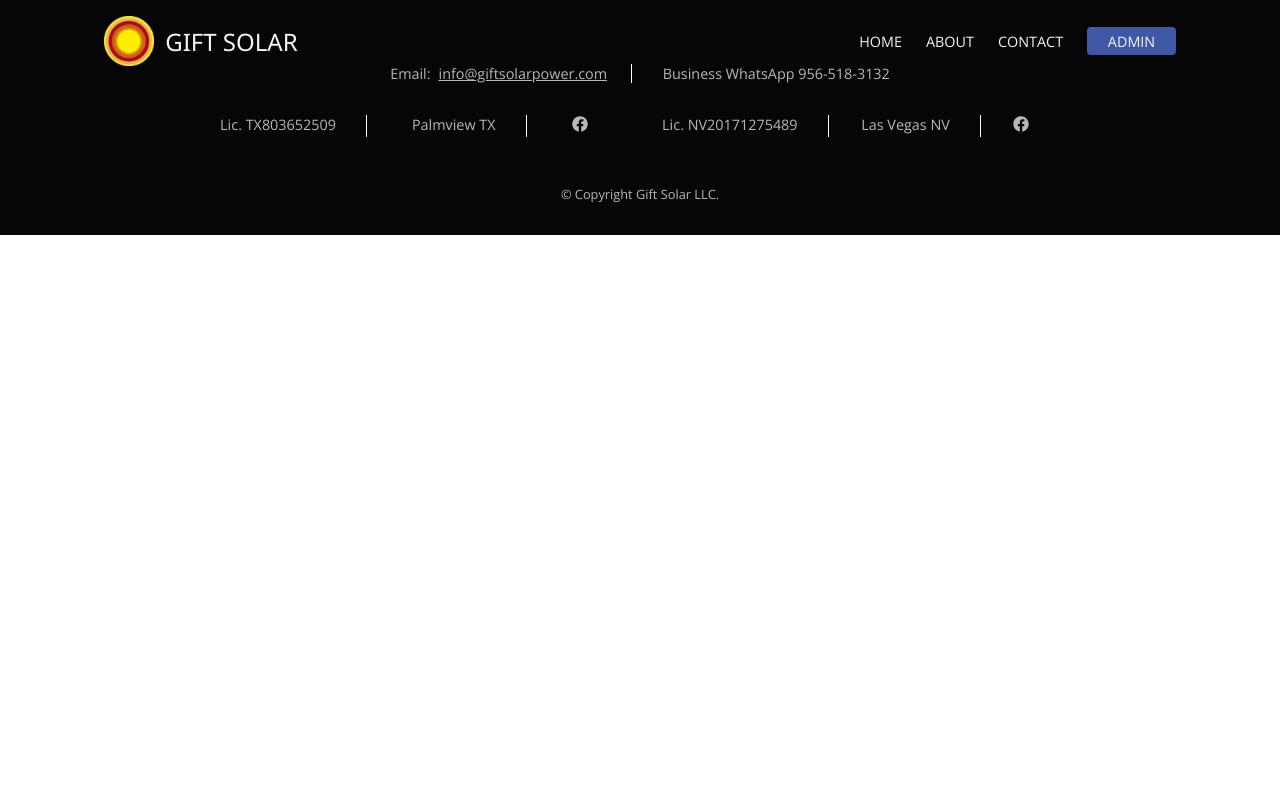
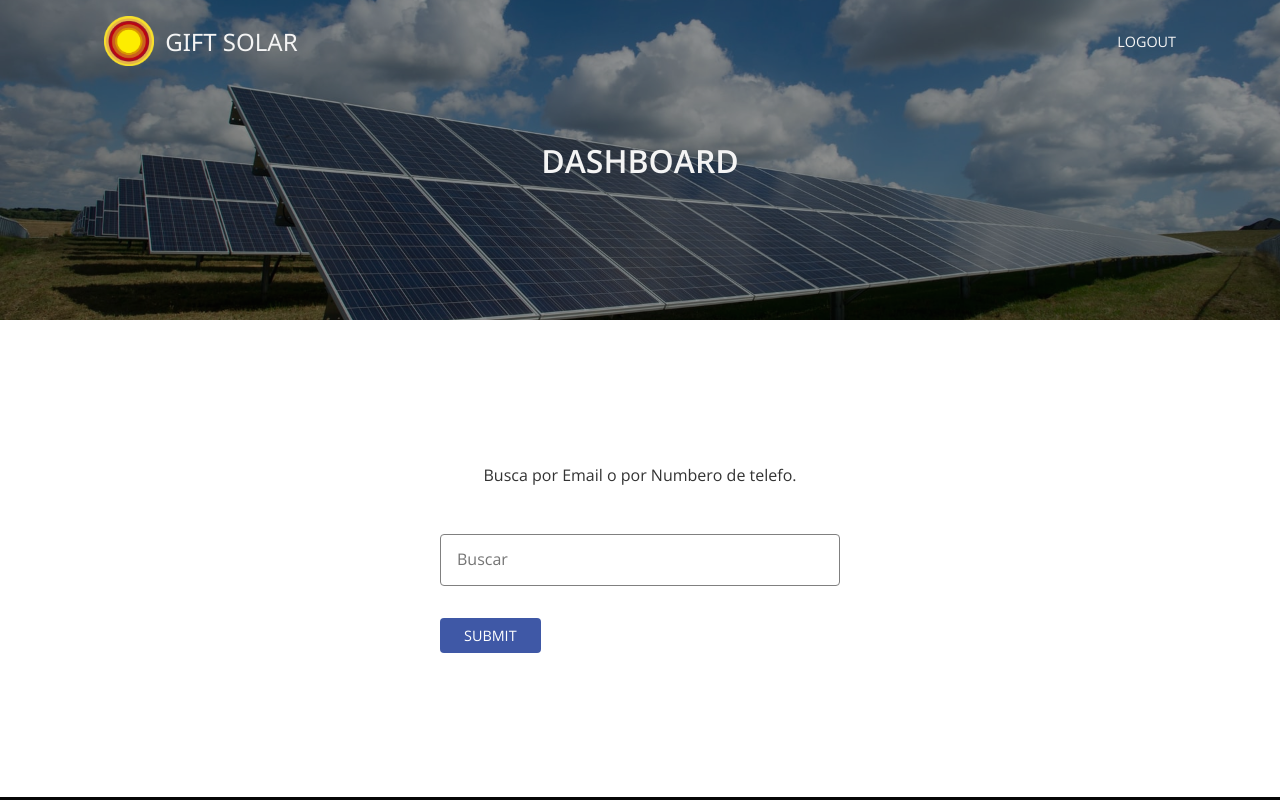
Before and after one commit to anthonyamaro15/gift-solar, a React (Create React App) app: page /dashboard in a window 1280 px wide. Shown: the top 800 px of the page. Built offline with nearby package versions, Linux system fonts and the light colour scheme.

Commit message:
added dashboard page only for admins

```diff
--- a/src/components/MainApp.js
+++ b/src/components/MainApp.js
@@ -7,19 +7,29 @@ import AboutPage from "./MarketingPage/about/AboutPage";
 import ContactPage from "./MarketingPage/contact/ContactPage";
 import Footer from "./MarketingPage/Footer";
 
+import AdminMain from "./PrivateComponents/AdminMain";
+
 const MainApp = () => {
   return (
     <div>
-      <Navbar />
-      <MobileNavbar />
       <Route exact path="/">
+        <Navbar />
+        <MobileNavbar />
         <MainHomePage />
       </Route>
       <Route exact path="/about">
+        <Navbar />
+        <MobileNavbar />
         <AboutPage />
       </Route>
       <Route exact path="/contact">
+        <Navbar />
+        <MobileNavbar />
         <ContactPage />
+      </Route>
+
+      <Route exact path="/dashboard">
+        <AdminMain />
       </Route>
       <Footer />
     </div>
--- a/src/components/MarketingPage/Navbar.js
+++ b/src/components/MarketingPage/Navbar.js
@@ -1,5 +1,5 @@
 import React, { useState, useEffect } from "react";
-import { Link, NavLink } from "react-router-dom";
+import { NavLink } from "react-router-dom";
 import logo from "../../imgs/logo1.png";
 import { Link as SmothLink } from "react-scroll";
 import AdminLogin from "./AdminLogin";
--- /dev/null
+++ b/src/components/PrivateComponents/AdminHeader.js
@@ -0,0 +1,13 @@
+import React from "react";
+
+const AdminHeader = () => {
+  return (
+    <header className="AdminHeader">
+      <div className="Header-wrapper">
+        <h1>dashboard</h1>
+      </div>
+    </header>
+  );
+};
+
+export default AdminHeader;
--- /dev/null
+++ b/src/components/PrivateComponents/AdminMain.js
@@ -0,0 +1,16 @@
+import React from "react";
+import AdminNavbar from "./AdminNavbar";
+import AdminHeader from "./AdminHeader";
+import AdminSearchForm from "./AdminSerchForm";
+
+const AdminMain = () => {
+  return (
+    <div>
+      <AdminNavbar />
+      <AdminHeader />
+      <AdminSearchForm />
+    </div>
+  );
+};
+
+export default AdminMain;
--- /dev/null
+++ b/src/components/PrivateComponents/AdminNavbar.js
@@ -0,0 +1,31 @@
+import React from "react";
+import { Link, useHistory } from "react-router-dom";
+import logo from "../../imgs/logo1.png";
+
+const AdminNavbar = () => {
+  const history = useHistory();
+
+  const logout = () => {
+    history.push("/");
+    localStorage.clear();
+  };
+
+  return (
+    <div>
+      <div className="AdminNavbar">
+        <div className="inner-wrapper">
+          <Link to="top" className="logo">
+            <img src={logo} alt="solar panel" />
+            <span>gift solar</span>
+          </Link>
+
+          <nav>
+            <button onClick={logout}>logout</button>
+          </nav>
+        </div>
+      </div>
+    </div>
+  );
+};
+
+export default AdminNavbar;
--- /dev/null
+++ b/src/components/PrivateComponents/AdminSerchForm.js
@@ -0,0 +1,33 @@
+import React, { useState } from "react";
+import { useForm } from "react-hook-form";
+
+const AdminSearchForm = () => {
+  const { register, handleSubmit, errors, reset } = useForm();
+  const [error, setError] = useState("");
+
+  const onSubmit = (value) => {
+    console.log(value);
+    reset();
+  };
+  return (
+    <section className="AdminSearchForm">
+      <p>Busca por Email o por Numbero de telefo.</p>
+      <form onSubmit={handleSubmit(onSubmit)}>
+        <label htmlFor="search">
+          <input
+            type="text"
+            name="search"
+            id="search"
+            placeholder="Buscar"
+            ref={register({ required: true })}
+            className={errors ? "not-empty-values" : ""}
+          />
+          <span className="error">{error && error}</span>
+        </label>
+        <button type="submit">submit</button>
+      </form>
+    </section>
+  );
+};
+
+export default AdminSearchForm;
--- a/src/index.scss
+++ b/src/index.scss
@@ -14,3 +14,7 @@
 @import "./sass/contact-content";
 @import "./sass/adminLogin";
 @import "./sass/mobile-navbar";
+
+@import "./sass/admin-navbar";
+@import "./sass/admin-header";
+@import "./sass/admin-searchForm";
--- /dev/null
+++ b/src/sass/_admin-header.scss
@@ -0,0 +1,47 @@
+.AdminHeader {
+  height: 40vh;
+  background: grey;
+  position: relative;
+  background: rgba(5, 5, 5, 0.4);
+  color: #f4f4f4;
+
+  @media (max-width: $lg-phone) {
+    height: 30vh;
+  }
+
+  &::after {
+    content: "";
+    width: 100%;
+    height: 100%;
+    position: absolute;
+    top: 0;
+    left: 0;
+    background: url("../imgs/header3.jpg");
+    background-repeat: no-repeat;
+    background-size: cover;
+    background-position: center;
+    z-index: -1;
+  }
+  .Header-wrapper {
+    padding: 0rem 0.5rem;
+    max-width: 1300px;
+    margin: 0 auto;
+    display: flex;
+    flex-direction: column;
+    justify-content: center;
+    height: 100%;
+
+    @media (max-width: $med-desktop) {
+      width: 85%;
+    }
+
+    h1 {
+      text-transform: uppercase;
+      text-align: center;
+
+      @media (max-width: $med-phone) {
+        font-size: 1.8rem;
+      }
+    }
+  }
+}
--- /dev/null
+++ b/src/sass/_admin-navbar.scss
@@ -0,0 +1,69 @@
+.AdminNavbar {
+  //  background: rgb(31, 30, 30);
+  //   transition: background 0.5s ease;
+
+  position: fixed;
+  top: 0;
+  left: 0;
+  right: 0;
+  z-index: 100;
+  .inner-wrapper {
+    max-width: 1300px;
+    margin: 0 auto;
+    display: flex;
+    padding: 1.5rem 0.5rem;
+    justify-content: space-between;
+    align-items: center;
+    text-transform: uppercase;
+
+    @media (max-width: $med-desktop) {
+      max-width: 85%;
+    }
+
+    @media (max-width: $med-desktop) {
+      padding: 1rem 0.5rem;
+    }
+
+    .logo {
+      display: flex;
+      align-items: center;
+      cursor: pointer;
+
+      img {
+        width: 50px;
+        height: 50px;
+
+        @media (max-width: $med-phone) {
+          width: 42px;
+          height: 42px;
+        }
+      }
+      span {
+        margin-left: 0.7rem;
+        font-size: 1.5rem;
+        color: #f4f4f4;
+        font-family: "Noto Sans", sans-serif;
+
+        @media (max-width: $med-phone) {
+          font-size: 1.1rem;
+        }
+      }
+    }
+
+    nav {
+      button {
+        color: #f4f4f4;
+
+        transition: color 0.3s ease;
+        font-size: 0.9rem;
+        border: none;
+        background: none;
+        text-transform: uppercase;
+        cursor: pointer;
+        &:hover {
+          color: #d0d1d4;
+        }
+      }
+    }
+  }
+}
--- /dev/null
+++ b/src/sass/_admin-searchForm.scss
@@ -0,0 +1,76 @@
+.AdminSearchForm {
+  //   border: 1px solid red;
+  max-width: 1000px;
+  margin: 9rem auto;
+
+  p {
+    text-align: center;
+  }
+
+  form {
+    //  border: 1px solid blue;
+    max-width: 400px;
+    margin: 3rem auto;
+
+    label {
+      width: 100%;
+      position: relative;
+
+      input {
+        width: 100%;
+        border: 1px solid grey;
+        padding: 1rem;
+        margin-bottom: 2rem;
+        font-size: 1rem;
+        border-radius: 4px;
+        //   color: #333;
+
+        &::placeholder {
+          font-weight: 300;
+          font-family: "Open Sans", sans-serif;
+        }
+
+        @media (max-width: $lg-phone) {
+          font-size: 0.9rem;
+          padding: 0.5rem;
+        }
+
+        @media (max-width: $galaxy) {
+          font-size: 0.8rem;
+        }
+      }
+    }
+
+    .error {
+      position: absolute;
+      top: 3.3rem;
+      left: 0;
+      color: red;
+    }
+
+    button {
+      text-transform: uppercase;
+      padding: 0.5rem 1.5rem;
+
+      background: #3f58a6;
+      color: white;
+      border: none;
+      font-size: 0.9rem;
+      border-radius: 4px;
+      cursor: pointer;
+
+      @media (max-width: $lg-phone) {
+        font-size: 0.8rem;
+        padding: 0.4rem 1.5rem;
+      }
+
+      @media (max-width: $galaxy) {
+        font-size: 0.7rem;
+      }
+    }
+  }
+}
+
+.not-empty-values {
+  border: 1px solid red;
+}
```
